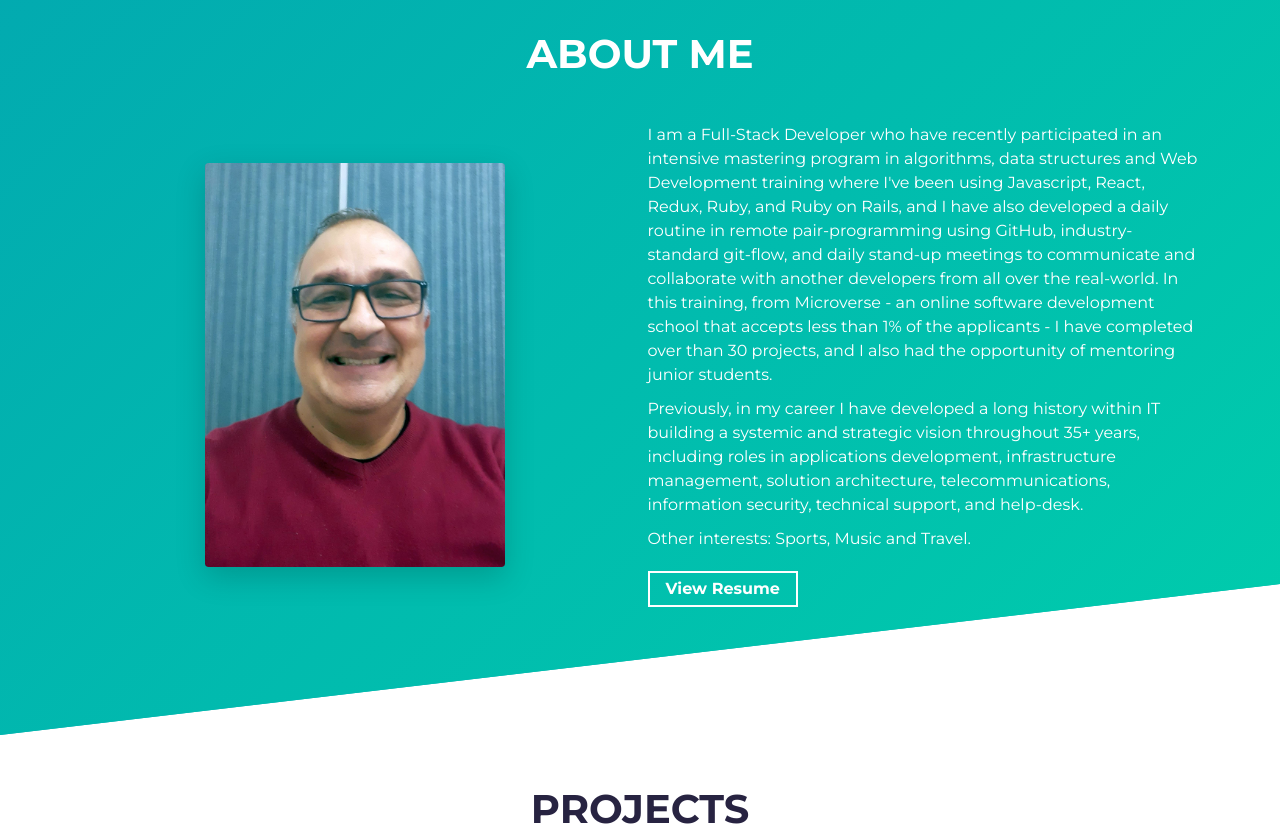
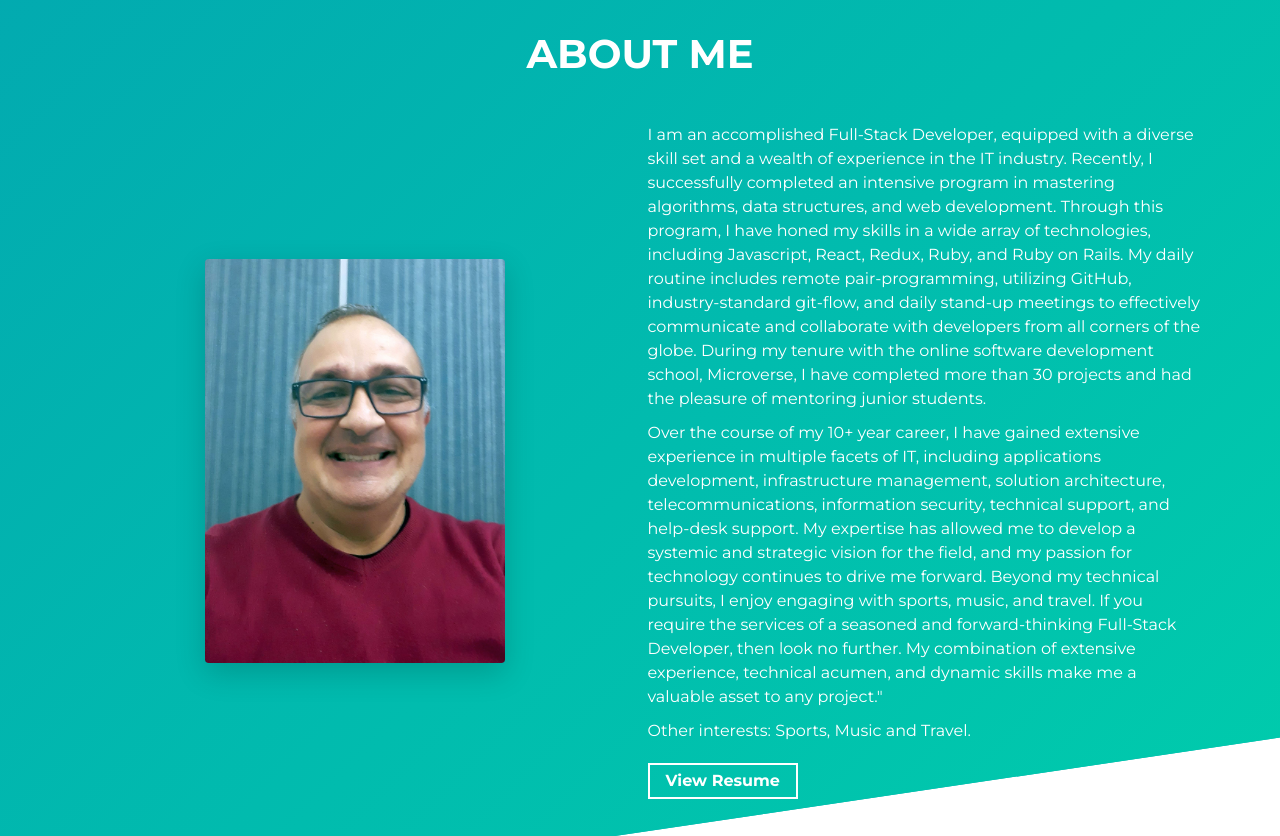
Before and after one commit to fernando-silvabr66/portfolio, a website built with Parcel: page src/index.html in a window 1280 px wide. Shown: the part 820-1656 px from the top of the page. Built offline with nearby package versions, Linux system fonts and the light colour scheme.

Commit message:
Update reviewers suggestions

```diff
--- a/src/index.html
+++ b/src/index.html
@@ -76,21 +76,29 @@
           <div class="col-md-6 col-sm-12">
             <div class="about-wrapper__info load-hidden">
               <p class="about-wrapper__info-text">
-                I am a Full-Stack Developer who have recently participated in an intensive
-                mastering program in algorithms, data structures and Web Development training
-                where I've been using Javascript, React, Redux, Ruby, and Ruby on Rails,
-                and I have also developed a daily routine in remote pair-programming using GitHub,
-                industry-standard git-flow, and daily stand-up meetings to communicate and
-                collaborate with another developers from all over the real-world.
-                In this training, from Microverse - an online software development school that
-                accepts less than 1% of the applicants - I have completed over than 30
-                projects, and I also had the opportunity of mentoring junior students.
+                I am an accomplished Full-Stack Developer, equipped with a diverse skill set and a wealth
+                of experience in the IT industry. Recently, I successfully completed an intensive program
+                in mastering algorithms, data structures, and web development. Through this program,
+                I have honed my skills in a wide array of technologies, including Javascript, React,
+                Redux, Ruby, and Ruby on Rails.
+
+                My daily routine includes remote pair-programming, utilizing GitHub, industry-standard
+                git-flow, and daily stand-up meetings to effectively communicate and collaborate with
+                developers from all corners of the globe. During my tenure with the online software
+                development school, Microverse, I have completed more than 30 projects and had the pleasure
+                of mentoring junior students.
               </p>
               <p class="about-wrapper__info-text">
-                Previously, in my career I have developed a long history within IT building a systemic
-                and strategic vision throughout 35+ years, including roles in applications development,
-                infrastructure management, solution architecture, telecommunications, information security,
-                technical support, and help-desk.
+                Over the course of my 10+ year career, I have gained extensive experience in multiple
+                facets of IT, including applications development, infrastructure management, solution
+                architecture, telecommunications, information security, technical support, and help-desk
+                support. My expertise has allowed me to develop a systemic and strategic vision for the field,
+                and my passion for technology continues to drive me forward.
+
+                Beyond my technical pursuits, I enjoy engaging with sports, music, and travel.
+                If you require the services of a seasoned and forward-thinking Full-Stack Developer,
+                then look no further. My combination of extensive experience, technical acumen, and
+                dynamic skills make me a valuable asset to any project."
               </p>
               <p class="about-wrapper__info-text">
                 Other interests: Sports, Music and Travel.
@@ -125,7 +133,7 @@
                 <h3 class="project-wrapper__text-title">Covid-19 Statistics</h3>
                 <div>
                   <p class="mb-4">
-                    A Covid-19 Statistics page that consumes data from a public API,
+                    A Covid-19 Statistics page that consumes data from a public Rest API,
                     using images and interactions in a modern and responsive layout, offering live
                     real-world information. (Stack: React/Redux/Tailorwind.CSS/Rest API)
                   </p>
@@ -238,7 +246,7 @@
                   rel="noreferrer"
                   target="_blank"
                   class="cta-btn cta-btn--hero"
-                  href="#!"
+                  href="https://peaceful-cranachan-ad0ac1.netlify.app/"
                 >
                   See Live
                 </a>
@@ -246,7 +254,7 @@
                   rel="noreferrer"
                   target="_blank"
                   class="cta-btn text-color-main"
-                  href="#!"
+                  href="https://github.com/fernando-silvabr66/awesomebooks-es6"
                 >
                   Source Code
                 </a>
```
Also changed, not shown: 3 other files.
